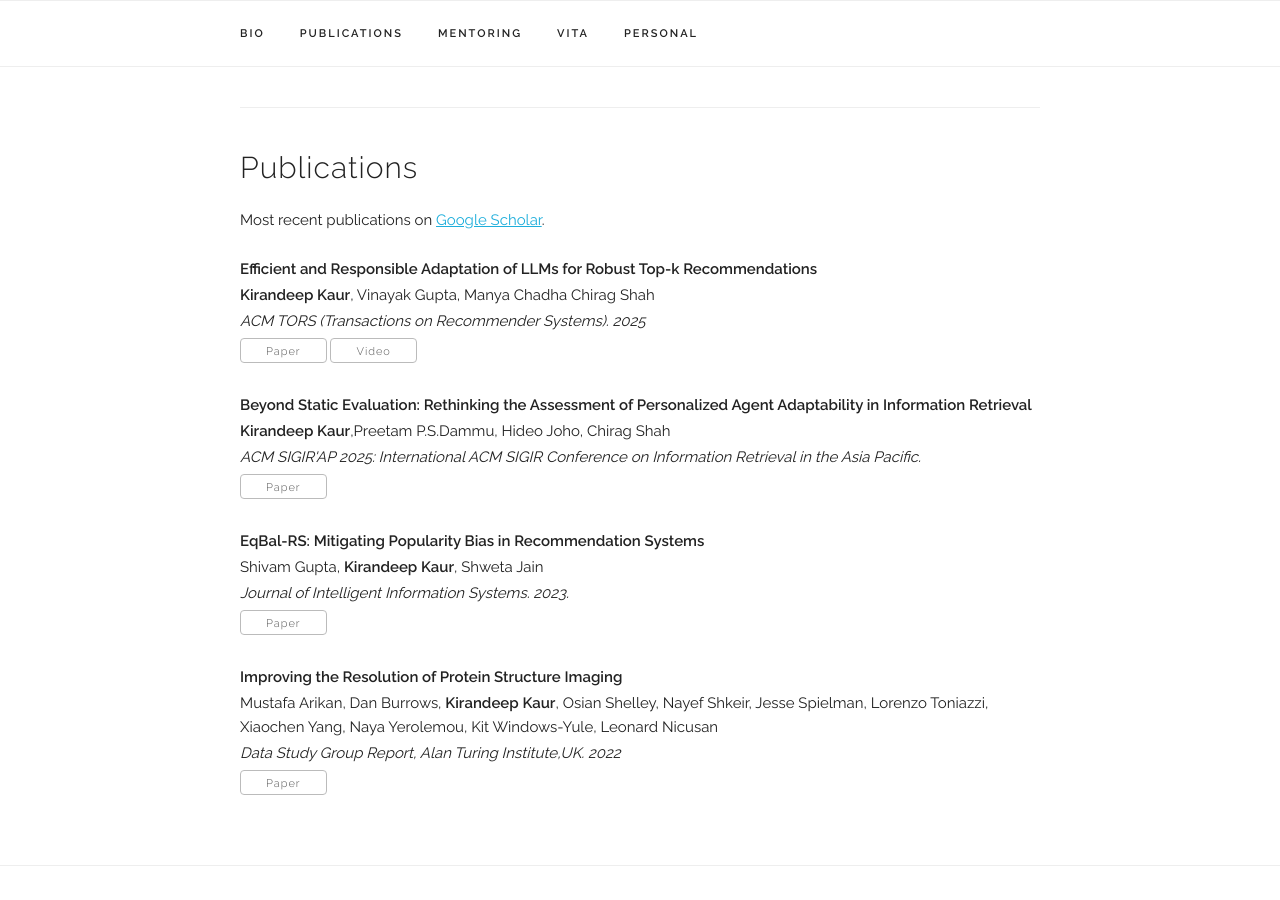
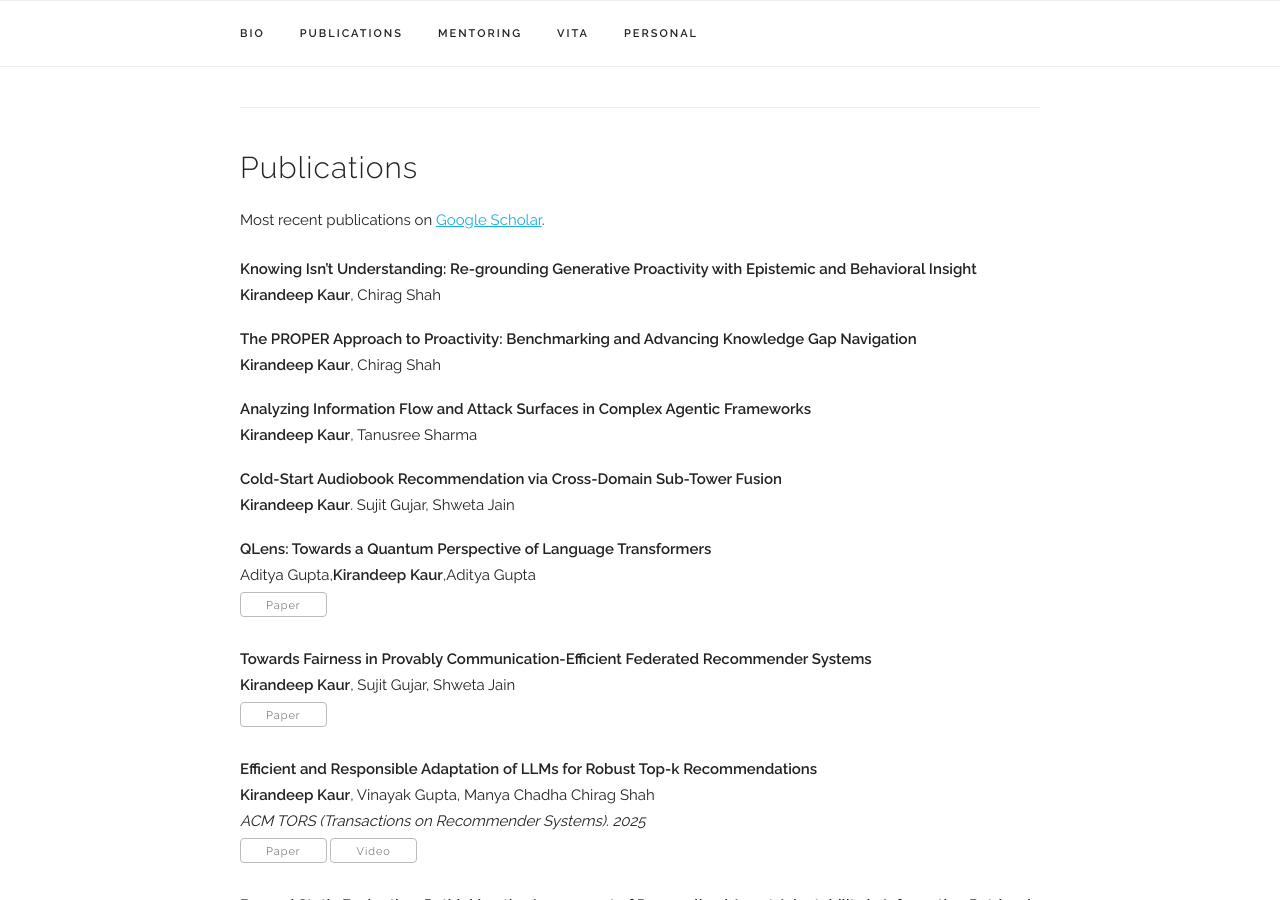
Before and after one commit to i-kiran/i-kiran.github.io, a Jekyll site: the page built from noooindex.html, in a window 1280 px wide and 900 px high, scrolled down 1111 px. Built offline with Jekyll 4.4.1, drawn with Linux system fonts in a browser that asks for light colours; some web fonts are replaced.

Commit message:
Add new publications to publications.yaml

```diff
--- a/_data/publications.yaml
+++ b/_data/publications.yaml
@@ -1,4 +1,28 @@
 papers:
+  - title: "Knowing Isn’t Understanding: Re-grounding Generative Proactivity with Epistemic and Behavioral Insight"
+    authors: "<b>Kirandeep Kaur</b>, Chirag Shah"
+    selected: n
+
+  - title: "The PROPER Approach to Proactivity: Benchmarking and Advancing Knowledge Gap Navigation"
+    authors: "<b>Kirandeep Kaur</b>, Chirag Shah"
+    selected: n
+
+  - title: "Analyzing Information Flow and Attack Surfaces in Complex Agentic Frameworks"
+    authors: "<b>Kirandeep Kaur</b>, Tanusree Sharma"
+    selected: n
+
+  - title: "Cold-Start Audiobook Recommendation via Cross-Domain Sub-Tower Fusion"
+    authors: "<b>Kirandeep Kaur</b>. Sujit Gujar, Shweta Jain"
+    selected: n
+  - title: "QLens: Towards a Quantum Perspective of Language Transformers"
+    authors: "Aditya Gupta,<b>Kirandeep Kaur</b>,Aditya Gupta"
+    paper_pdf: "https://arxiv.org/pdf/2510.11963"
+    selected: n
+
+  - title: "Towards Fairness in Provably Communication-Efficient Federated Recommender Systems"
+    authors: "<b>Kirandeep Kaur</b>, Sujit Gujar, Shweta Jain"
+    paper_pdf: "https://www.semanticscholar.org/reader/c620ec158c7caa49460c0717aa9a3d05622d23bc"
+    selected: n
 
   - title: "Efficient and Responsible Adaptation of LLMs for Robust Top-k Recommendations"
     authors: "<b>Kirandeep Kaur</b>, Vinayak Gupta, Manya Chadha Chirag Shah"
```
